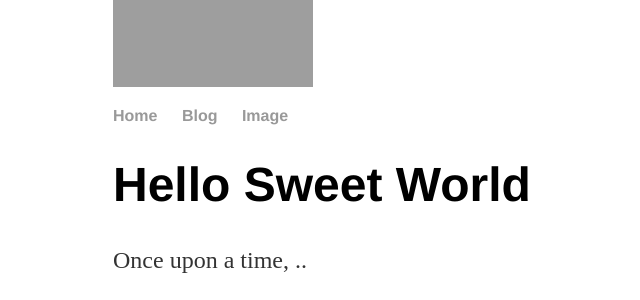
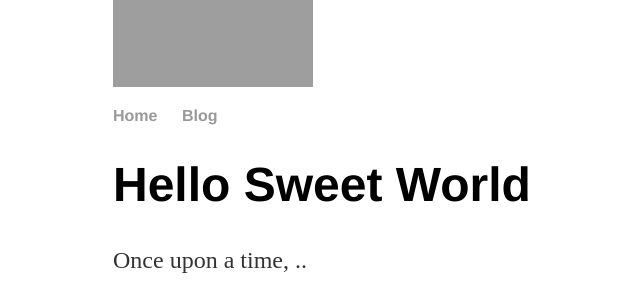
Before and after one commit to Ray20-20/Ray20-20.github.io, a Jekyll site: the page built from index.html, in a window 1280 px wide. Shown: the part 173-473 px from the top of the page, without its empty margins (79-719 px from the left). Built offline with Jekyll 4.4.1, drawn with Linux system fonts in a browser that asks for light colours.

Commit message:
Update default.html

```diff
--- a/_layouts/default.html
+++ b/_layouts/default.html
@@ -11,7 +11,6 @@
       <ul>
         <li><a href="/">Home</a></li>
         <li><a href="/blog">Blog</a></li>
-        <li><a href=”/image”>Image</a></li>
       </ul>
     </nav>
     <div class="container">
```
